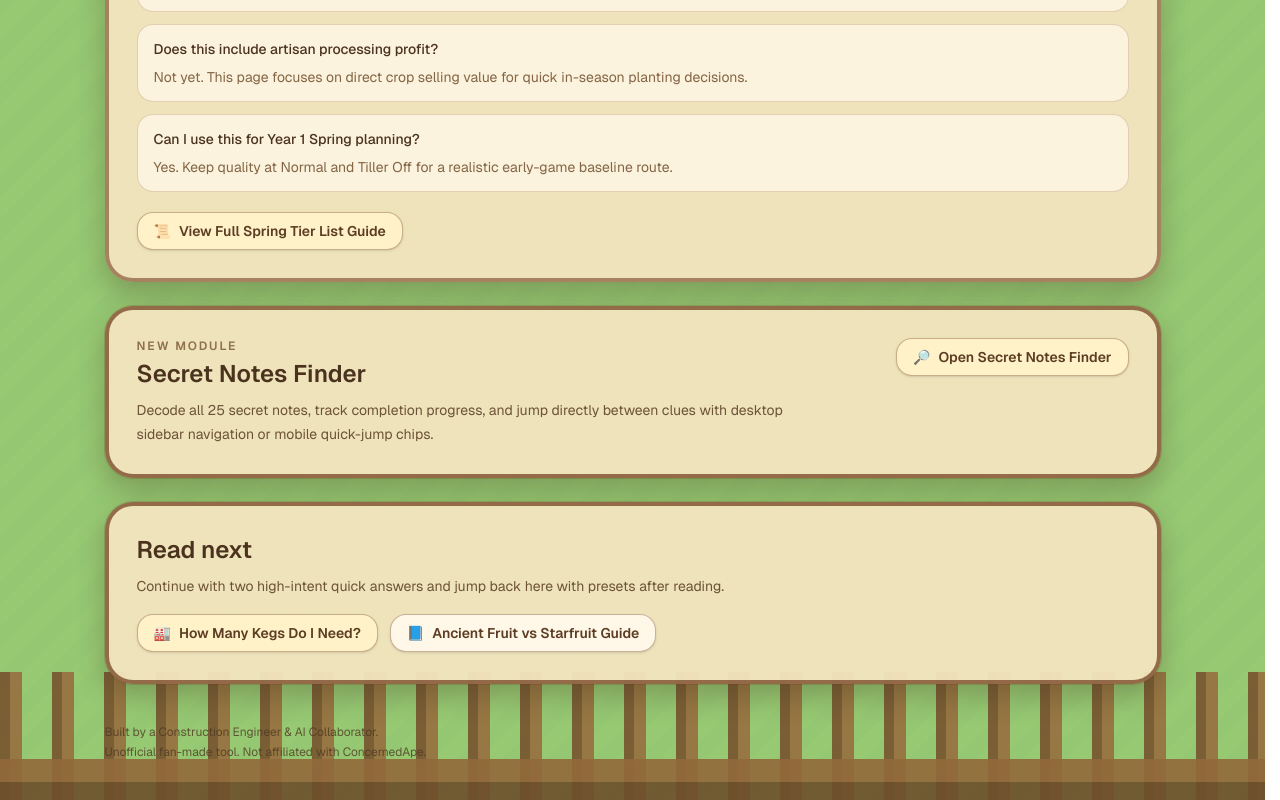
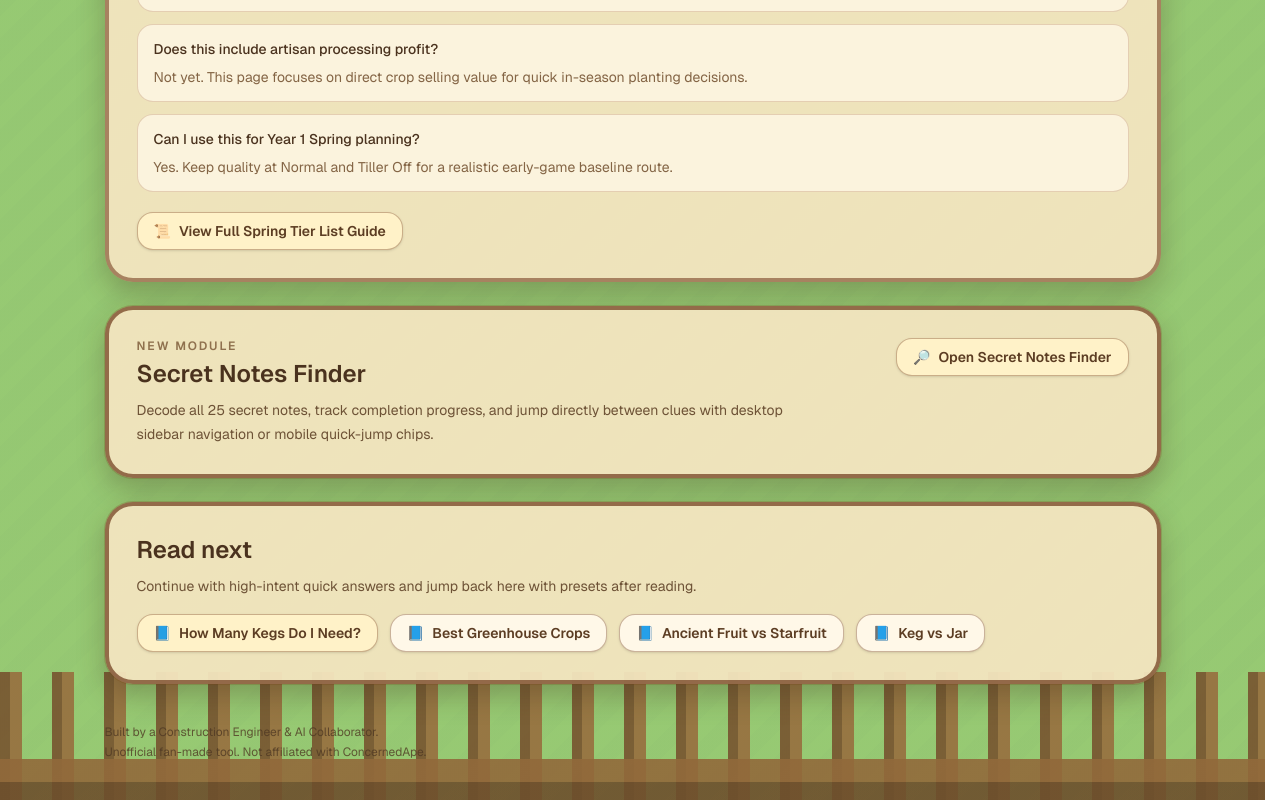
Before and after one commit to yuzhoudabaozhayujiamigou-cloud/stardew-tools, a Next.js app in the folder stardew-tools/: page / in a window 1280 px wide. Shown: the part 3790-4590 px from the top of the page. Built offline with nearby package versions, Linux system fonts and the light colour scheme.

Commit message:
feat(seo): auto-generate calculator read-next from blog routes

```diff
--- a/stardew-tools/src/app/calculator/page.tsx
+++ b/stardew-tools/src/app/calculator/page.tsx
@@ -7,6 +7,7 @@ import { PwaRegisterScript } from "@/components/PwaRegisterScript";
 import { SiteFooter } from "@/components/SiteFooter";
 import crops from "@/data/crops.json";
 import { calculateSeasonProfit, type Crop, type Season } from "@/lib/calculateProfit";
+import { getCalculatorReadNextPosts } from "@/lib/read-next";
 
 const QUICK_PRESET_LINKS = [
   {
@@ -34,6 +35,7 @@ export const metadata: Metadata = {
 
 export default function CalculatorPage() {
   const initialSeason: Season = "spring";
+  const readNextPosts = getCalculatorReadNextPosts(4);
 
   const initialResults = (crops as Crop[])
     .filter((crop) => crop.season.includes(initialSeason))
@@ -168,28 +170,23 @@ export default function CalculatorPage() {
           <section className="rounded-[28px] border-4 border-[#7c4d2e]/80 bg-[#f3e5bf]/95 p-5 shadow-[0_12px_28px_rgba(56,41,23,0.28)] ring-1 ring-yellow-900/20 sm:p-7">
             <h2 className="text-xl font-semibold text-[#4a321e] sm:text-2xl">Read next</h2>
             <p className="mt-2 text-sm leading-6 text-[#5f4228]/90">
-              Continue with two high-intent quick answers and jump back here with presets after reading.
+              Continue with high-intent quick answers and jump back here with presets after reading.
             </p>
             <div className="mt-4 flex flex-wrap gap-3">
+              {readNextPosts.map((post, index) => (
                 <Link
-                href="/blog/how-many-kegs-do-i-need-quick-answer"
-                className="inline-flex items-center gap-2 rounded-2xl border border-[#8a5b3a]/45 bg-[#fff2c8] px-4 py-2 text-sm font-semibold text-[#5c3d23] shadow-sm transition hover:-translate-y-0.5 hover:border-[#7c4d2e]/70 hover:bg-[#fce8b1]"
-              >
-                <span aria-hidden="true" className="inline-flex items-center leading-none opacity-85">
-                  🏭
-                </span>
-                How Many Kegs Do I Need?
-              </Link>
-
-              <Link
-                href="/blog/ancient-fruit-vs-starfruit-quick-answer"
-                className="inline-flex items-center gap-2 rounded-2xl border border-[#8a5b3a]/45 bg-[#fff8e8] px-4 py-2 text-sm font-semibold text-[#5c3d23] shadow-sm transition hover:-translate-y-0.5 hover:border-[#7c4d2e]/70 hover:bg-[#fce8b1]"
+                  key={post.slug}
+                  href={post.href}
+                  className={`inline-flex items-center gap-2 rounded-2xl border border-[#8a5b3a]/45 px-4 py-2 text-sm font-semibold text-[#5c3d23] shadow-sm transition hover:-translate-y-0.5 hover:border-[#7c4d2e]/70 hover:bg-[#fce8b1] ${
+                    index === 0 ? "bg-[#fff2c8]" : "bg-[#fff8e8]"
+                  }`}
                 >
                   <span aria-hidden="true" className="inline-flex items-center leading-none opacity-85">
                     📘
                   </span>
-                Ancient Fruit vs Starfruit Guide
+                  {post.label}
                 </Link>
+              ))}
             </div>
           </section>
         </section>
--- /dev/null
+++ b/stardew-tools/src/lib/read-next.ts
@@ -0,0 +1,75 @@
+import { existsSync, readdirSync } from "node:fs";
+import { join } from "node:path";
+
+export type ReadNextPost = {
+  slug: string;
+  href: string;
+  label: string;
+};
+
+const FEATURED_PRIORITY = [
+  "how-many-kegs-do-i-need-quick-answer",
+  "best-greenhouse-crops-quick-answer",
+  "ancient-fruit-vs-starfruit-quick-answer",
+  "keg-vs-jar-quick-answer",
+] as const;
+
+const LABEL_OVERRIDES: Record<string, string> = {
+  "how-many-kegs-do-i-need-quick-answer": "How Many Kegs Do I Need?",
+  "best-greenhouse-crops-quick-answer": "Best Greenhouse Crops",
+  "ancient-fruit-vs-starfruit-quick-answer": "Ancient Fruit vs Starfruit",
+  "keg-vs-jar-quick-answer": "Keg vs Jar",
+};
+
+function getBlogSlugs(): string[] {
+  const blogDirectory = join(process.cwd(), "src", "app", "blog");
+
+  if (!existsSync(blogDirectory)) {
+    return [];
+  }
+
+  return readdirSync(blogDirectory, { withFileTypes: true })
+    .filter((entry) => entry.isDirectory())
+    .filter((entry) => existsSync(join(blogDirectory, entry.name, "page.tsx")))
+    .map((entry) => entry.name)
+    .sort((left, right) => left.localeCompare(right));
+}
+
+function humanizeSlug(slug: string): string {
+  const withoutSuffix = slug.replace(/-quick-answer$/u, "");
+  return withoutSuffix
+    .split("-")
+    .map((segment) => {
+      if (segment.length <= 3) {
+        return segment.toUpperCase();
+      }
+
+      return segment[0].toUpperCase() + segment.slice(1);
+    })
+    .join(" ");
+}
+
+const BLOG_SLUGS = getBlogSlugs();
+
+export function getCalculatorReadNextPosts(limit = 4): ReadNextPost[] {
+  const available = new Set(BLOG_SLUGS);
+  const ordered: string[] = [];
+
+  for (const slug of FEATURED_PRIORITY) {
+    if (available.has(slug)) {
+      ordered.push(slug);
+    }
+  }
+
+  for (const slug of BLOG_SLUGS) {
+    if (!ordered.includes(slug)) {
+      ordered.push(slug);
+    }
+  }
+
+  return ordered.slice(0, limit).map((slug) => ({
+    slug,
+    href: `/blog/${slug}`,
+    label: LABEL_OVERRIDES[slug] ?? humanizeSlug(slug),
+  }));
+}
```
Lines whose indentation alone changed are shown as unchanged.
